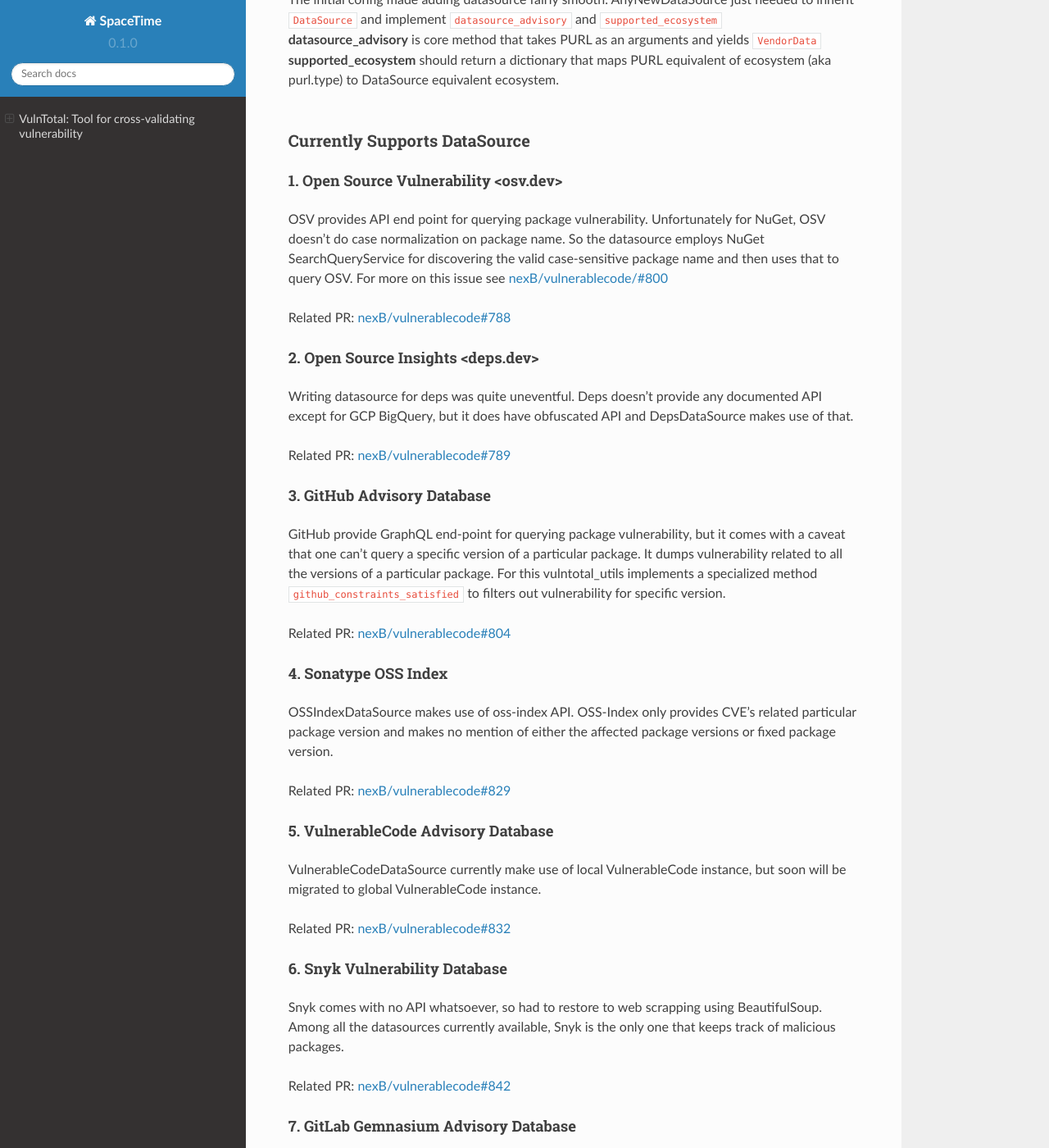
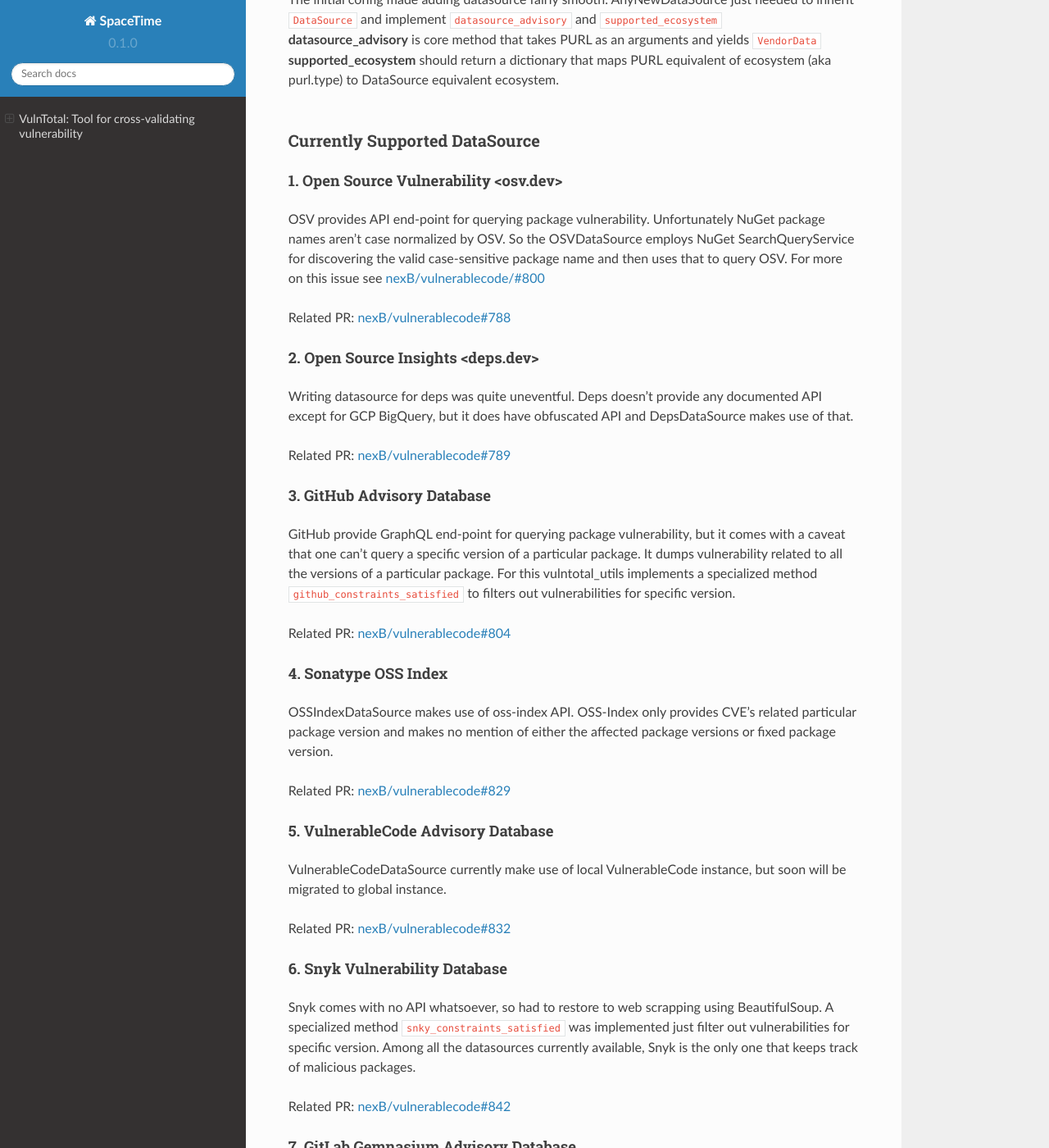
Before and after one commit to keshav-space/spacetime, a Sphinx documentation site: the page built from docs/source/index.rst, in a window 1280 px wide and 1400 px high, scrolled down 2245 px. Shown: the whole window at 82% size. Built offline with Sphinx 7.4.7 and the Read the Docs theme 2.0.0, drawn with Linux system fonts in a browser that asks for light colours; some of the changed text lies outside the part shown.

Commit message:
fix typos

```diff
--- a/docs/source/index.rst
+++ b/docs/source/index.rst
@@ -86,14 +86,14 @@ Adding DataSource
 | **supported_ecosystem** should return a dictionary that maps PURL equivalent of ecosystem (aka purl.type) to DataSource equivalent ecosystem.
 |
 
-Currently Supports DataSource
+Currently Supported DataSource
 ^^^^^^^^^^^^^^^^^^^^^^^^^^^^^^^^^^
 
 1. Open Source Vulnerability <osv.dev>
 +++++++++++++++++++++++++++++++++++
 
-OSV provides API end point for querying package vulnerability. Unfortunately for NuGet,
-OSV doesn't do case normalization on package name. So the datasource employs NuGet SearchQueryService for
+OSV provides API end-point for querying package vulnerability. Unfortunately NuGet package names aren't
+case normalized by OSV. So the OSVDataSource employs NuGet SearchQueryService for
 discovering the valid case-sensitive package name and then uses that to query OSV.
 For more on this issue see `nexB/vulnerablecode/#800 <https://github.com/nexB/vulnerablecode/issues/800>`_
 
@@ -115,7 +115,7 @@ Related PR: `nexB/vulnerablecode#789 <https://github.com/nexB/vulnerablecode/pul
 GitHub provide GraphQL end-point for querying package vulnerability, but it comes with a caveat
 that one can't query a specific version of a particular package. It dumps vulnerability related to
 all the versions of a particular package. For this vulntotal_utils implements a specialized method
-``github_constraints_satisfied`` to filters out vulnerability for specific version.
+``github_constraints_satisfied`` to filters out vulnerabilities for specific version.
 
 Related PR: `nexB/vulnerablecode#804 <https://github.com/nexB/vulnerablecode/pull/804>`_
 
@@ -134,7 +134,7 @@ Related PR: `nexB/vulnerablecode#829 <https://github.com/nexB/vulnerablecode/pul
 ++++++++++++++++++++++++++++++++++
 
 VulnerableCodeDataSource currently make use of local VulnerableCode instance, but soon
-will be migrated to global VulnerableCode instance.
+will be migrated to global instance.
 
 Related PR: `nexB/vulnerablecode#832 <https://github.com/nexB/vulnerablecode/pull/832>`_
 
@@ -143,7 +143,9 @@ Related PR: `nexB/vulnerablecode#832 <https://github.com/nexB/vulnerablecode/pul
 +++++++++++++++++++++++++++++++++++
 
 Snyk comes with no API whatsoever, so had to restore to web scrapping using BeautifulSoup.
+A specialized method ``snky_constraints_satisfied`` was implemented just filter out vulnerabilities for specific version.
 Among all the datasources currently available, Snyk is the only one that keeps track of malicious packages.
+
 
 Related PR: `nexB/vulnerablecode#842 <https://github.com/nexB/vulnerablecode/pull/842>`_
 
@@ -151,8 +153,9 @@ Related PR: `nexB/vulnerablecode#842 <https://github.com/nexB/vulnerablecode/pul
 7. GitLab Gemnasium Advisory Database
 +++++++++++++++++++++++++++++++++++
 
-Again, GitLab comes with no API, so GitLabDataSource directly fetches data from GitLab gemnasium
-repository. For case-sensitive package name, GitLab GraphQL end-point is used to pinpoint such packages.
+Again, GitLab comes with no API, so GitlabDataSource directly fetch package vulnerability data from GitLab gemnasium
+repository. For case-sensitive package name, GitLab GraphQL end-point is used to get the exact package name.
+A similar method ``gitlab_constraints_satisfied`` is implemented to filter out vulnerabilities for specific version.
 
 Related PR: `nexB/vulnerablecode#883 <https://github.com/nexB/vulnerablecode/pull/883>`_
 
@@ -170,8 +173,7 @@ Command-line Interface
 ^^^^^^^^^^^^^^^^^^^^^^^^^^^^
 
 VulnTotal CLI takes PURL as an argument and returns vulnerability data from various data sources.
-By default, vulnerability data is grouped by CVE.
-It also supports JSON and YAML data dump.
+By default, vulnerability data is grouped by CVE. It also supports JSON and YAML data dump.
 Since most datasources are Network I/O intensive, so by default CLI makes use of ThreadPoolExecutor
 for better efficiency.
 
```
